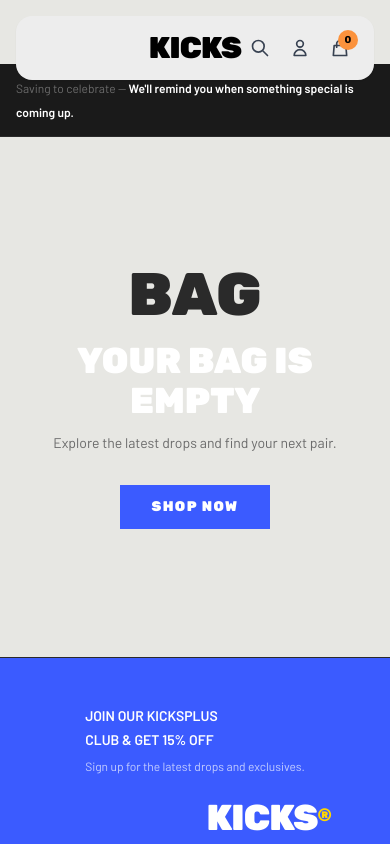
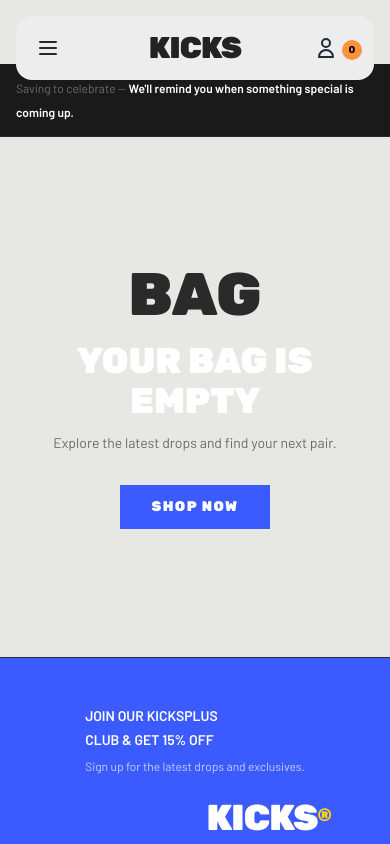
Before and after one commit to rubelmollik86/zavisoft-store, a Next.js app: page /cart in a window 390 px wide. Shown: the top 844 px of the page. Built offline with nearby package versions, Linux system fonts and the light colour scheme; a web font is replaced by a local one.

Commit message:
update:bannar/hero section

```diff
--- a/src/app/cart/page.tsx
+++ b/src/app/cart/page.tsx
@@ -10,7 +10,6 @@
 import { Footer } from "@/components/layout/Footer";
 import { CartItem } from "@/types";
 
-// Extracted as a proper component so hooks are used legally
 function CartItemRow({
   item,
   onRemove,
@@ -100,7 +99,6 @@
   );
 }
 
-// Extracted as component so it can use useState legally
 function OrderItemPreview({ item }: { item: CartItem }) {
   const [imgErr, setImgErr] = useState(false);
   const img = imgErr
--- a/src/components/layout/Navbar.tsx
+++ b/src/components/layout/Navbar.tsx
@@ -18,12 +18,39 @@
   ];
 
   return (
-    <header className="sticky top-4 z-20">
+    <header className="sticky top-4 z-30">
       <div className="max-w-7xl mx-auto px-4">
-        {/* Rounded navbar container */}
-        <div className="bg-[#EDEDED] rounded-2xl px-6 h-16 flex items-center relative shadow-sm">
-          {/* Left Nav */}
-          <nav className="hidden md:flex items-center gap-8">
+        <div className="bg-[#EDEDED] rounded-2xl px-5 h-16 flex items-center relative shadow-sm">
+          {/* ✅ Mobile Hamburger */}
+          <button
+            onClick={() => setMobileOpen(!mobileOpen)}
+            className="md:hidden text-gray-800"
+          >
+            <svg
+              className="w-6 h-6"
+              fill="none"
+              viewBox="0 0 24 24"
+              stroke="currentColor"
+              strokeWidth={2}
+            >
+              {mobileOpen ? (
+                <path
+                  strokeLinecap="round"
+                  strokeLinejoin="round"
+                  d="M6 18L18 6M6 6l12 12"
+                />
+              ) : (
+                <path
+                  strokeLinecap="round"
+                  strokeLinejoin="round"
+                  d="M4 6h16M4 12h16M4 18h16"
+                />
+              )}
+            </svg>
+          </button>
+
+          {/* ✅ Desktop Nav */}
+          <nav className="hidden md:flex items-center gap-8 ml-6">
             {links.map((l) => (
               <Link
                 key={l.href}
@@ -38,36 +65,19 @@
             ))}
           </nav>
 
-          {/* Center Logo */}
+          {/* ✅ Center Logo */}
           <Link href="/" className="absolute left-1/2 -translate-x-1/2">
-            <span className="text-3xl font-black tracking-tight text-black">
+            <span className="text-3xl font-black tracking-tight text-[#232321]">
               KICKS
             </span>
           </Link>
 
-          {/* Right Icons */}
-          <div className="flex items-center gap-5 ml-auto">
-            {/* Search */}
-            <button className="text-gray-700 hover:text-black transition">
+          {/* ✅ Right Icons */}
+          <div className="flex items-center gap-4 ml-auto">
+            {/* Account */}
+            <button className="text-gray-800">
               <svg
-                className="w-5 h-5"
-                fill="none"
-                viewBox="0 0 24 24"
-                stroke="currentColor"
-                strokeWidth={2}
-              >
-                <path
-                  strokeLinecap="round"
-                  strokeLinejoin="round"
-                  d="M21 21l-6-6m2-5a7 7 0 11-14 0 7 7 0 0114 0z"
-                />
-              </svg>
-            </button>
-
-            {/* Account */}
-            <button className="text-gray-700 hover:text-black transition">
-              <svg
-                className="w-5 h-5"
+                className="w-6 h-6"
                 fill="none"
                 viewBox="0 0 24 24"
                 stroke="currentColor"
@@ -83,27 +93,28 @@
 
             {/* Cart */}
             <Link href="/cart" className="relative">
-              <svg
-                className="w-5 h-5 text-gray-700 hover:text-black transition"
-                fill="none"
-                viewBox="0 0 24 24"
-                stroke="currentColor"
-                strokeWidth={2}
-              >
-                <path
-                  strokeLinecap="round"
-                  strokeLinejoin="round"
-                  d="M16 11V7a4 4 0 00-8 0v4M5 9h14l1 12H4L5 9z"
-                />
-              </svg>
-
-              {/* Orange Badge */}
               <span className="absolute -top-2 -right-2 bg-orange-400 text-black text-[10px] font-bold rounded-full w-5 h-5 flex items-center justify-center">
                 {itemCount}
               </span>
             </Link>
           </div>
         </div>
+
+        {/* ✅ Mobile Dropdown Menu */}
+        {mobileOpen && (
+          <div className="md:hidden mt-3 bg-[#EDEDED] rounded-2xl shadow-sm py-4 px-5 space-y-3 animate-slide-up">
+            {links.map((l) => (
+              <Link
+                key={l.href}
+                href={l.href}
+                onClick={() => setMobileOpen(false)}
+                className="block text-sm font-semibold text-gray-700 hover:text-black"
+              >
+                {l.label}
+              </Link>
+            ))}
+          </div>
+        )}
       </div>
     </header>
   );
```
